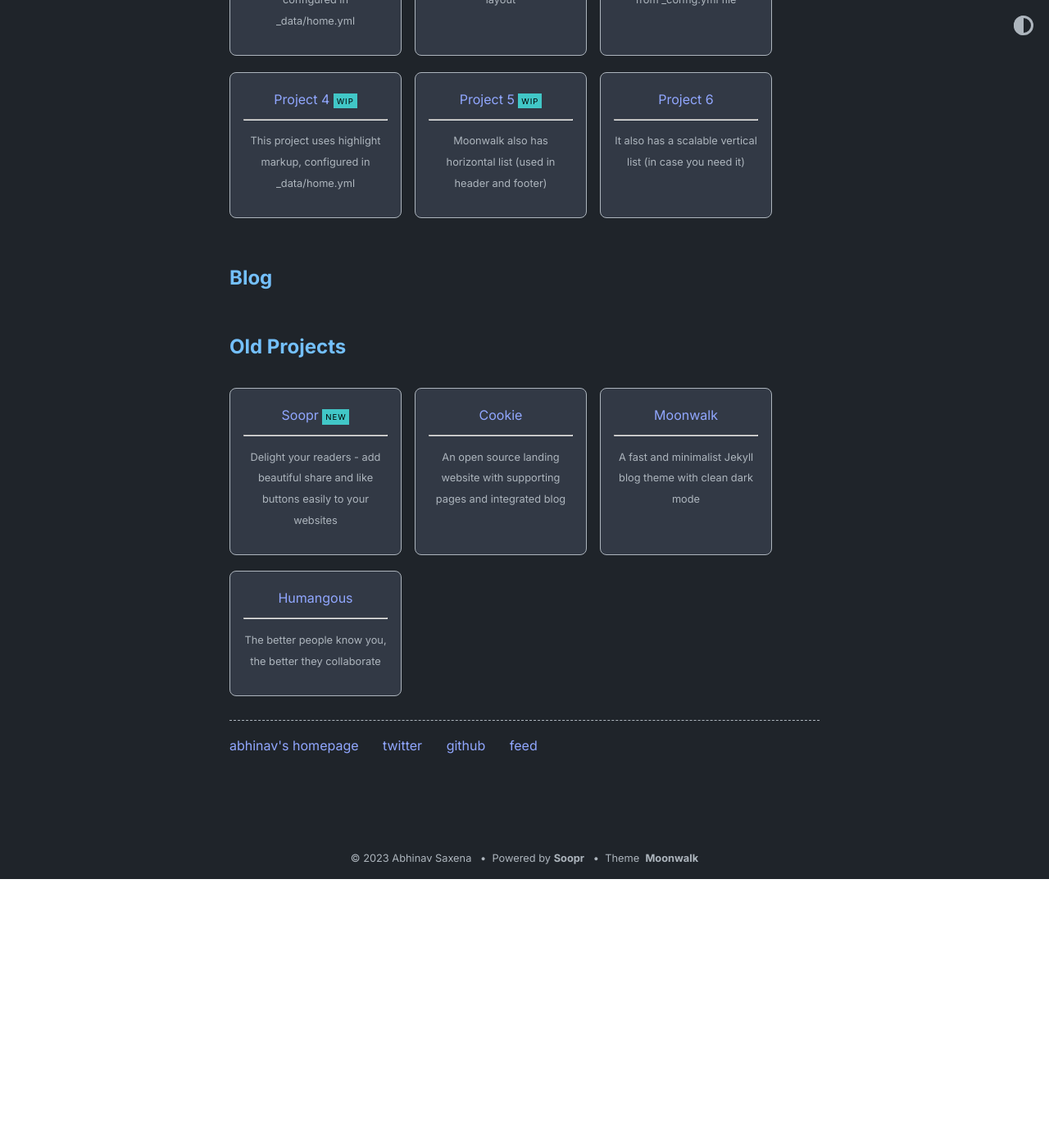
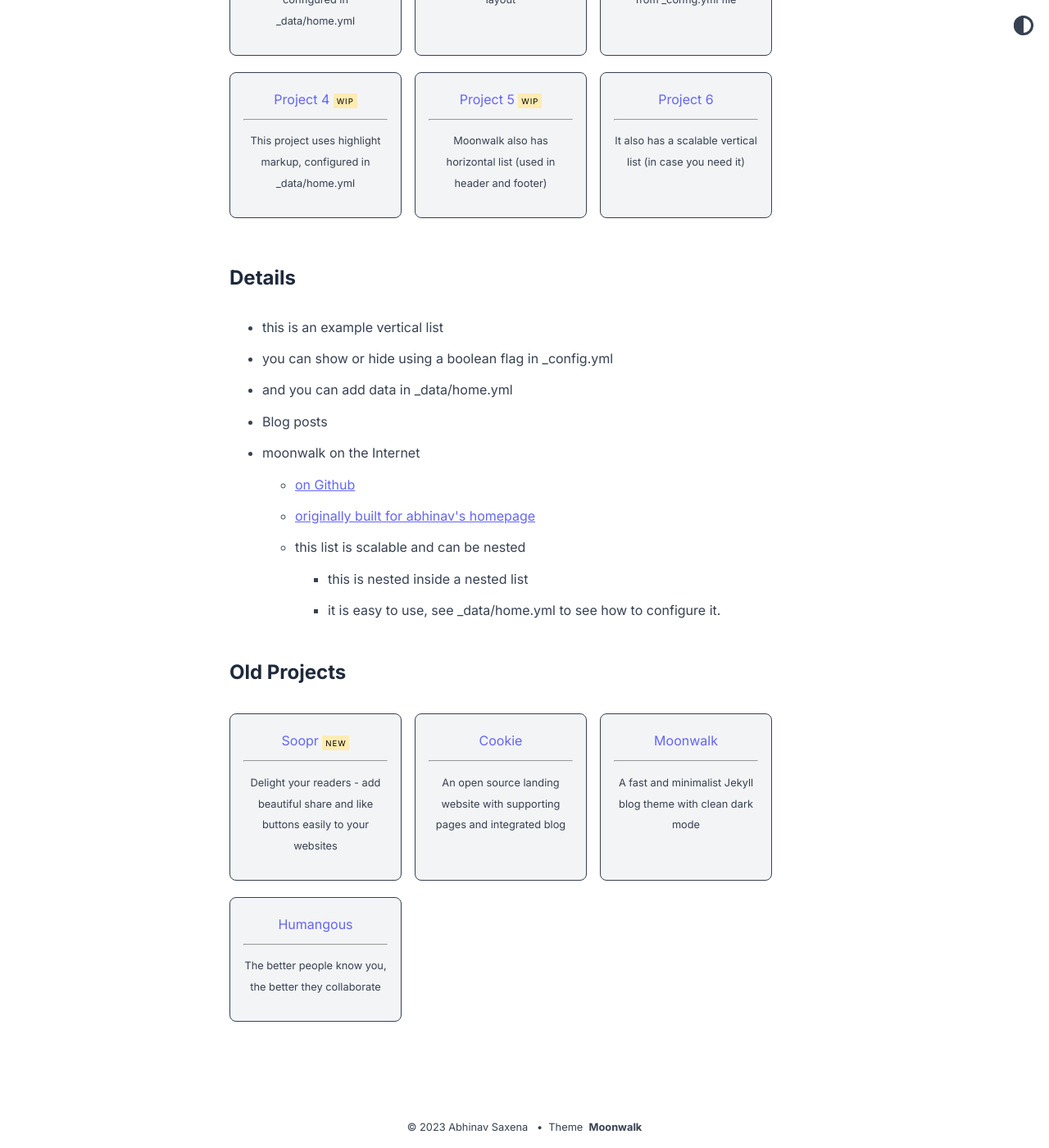
Before and after one commit to DawidFerchow/dawidferchow.github.io, a Jekyll site: the page built from index.md, in a window 1280 px wide and 1400 px high, scrolled down 549 px. Shown: the whole window at 82% size. Built offline with Jekyll 4.4.1, drawn with Linux system fonts in a browser that asks for light colours; before the commit the page ends 1621 px from its top, so only the background shows below that; part of the change alters nothing that is shown.

Commit message:
Change some config variables

```diff
--- a/_config.yml
+++ b/_config.yml
@@ -1,6 +1,6 @@
 title: Moonwalk
 author: Abhinav Saxena
-url: https://www.abhinavsaxena.com/moonwalk # root address of the site
+url: https://dawidferchow.github.io/ # root address of the site
 description: > # description of the site (multiple lines allowed)
   Moonwalk is a fast and elegant Jekyll theme with a clean dark mode. It comes with horizontal list (for navbar and footer), card list (for portfolio), and a generic vertical list. It is very easy to modify in case you want to build over it - please see _layouts/home.html to do that.
 
@@ -9,26 +9,26 @@ permalink: /:slug
 favicon: "./logo.png" # relative path to site's favicon
 
 twitter:
-    username: abhinav # update or delete this
+    # username: abhinav # update or delete this
     card: summary_large_image
 
 #theme: moonwalk # if you are using GitHub Pages, change it to remote_theme: abhinavs/moonwalk
 remote_theme: abhinavs/moonwalk
 
 theme_config:
-  appearance: "dark" # can be "light", "dark" or "auto"
+  appearance: "auto" # can be "light", "dark" or "auto"
   appearance_toggle: true # if appearance can be switched by user
   back_home_text: "home.." # customize text for homepage link in post layout
-  date_format: "%Y-%m-%d" # customize how date is formatted
+  date_format: "%d-%m-%Y" # customize how date is formatted
   show_description: true # show blog description
   show_navbar: true # show horizontal navbar
-  show_footer: true # show footer links in home page,add in _data/home.yml
+  show_footer: false # show footer links in home page,add in _data/home.yml
   show_copyright: true # show copyright notice in footer
   # following keys are using to create home layout
   show_projects: true # show projects as cards, add in _data/home.yml
-  show_blog: true # show blog posts added in _posts
+  show_blog: false # show blog posts added in _posts
   show_old_projects: true # show old projects as cards, add in _data/home.yml
-  show_misc_list: false # show generic vertical list for misc details, add _data/home.yml
+  show_misc_list: true # show generic vertical list for misc details, add _data/home.yml
   show_reading_time: true # show number of words and reading time in the blog posts
   show_tags: true # show tags in a blog posts
   # options for "home" page
@@ -38,13 +38,13 @@ theme_config:
     title_blog: Blog
     title_old_projects: Old Projects
 
-soopr:
-  publish_token: "" # sign up at https://www.soopr.co to get your publish token and personalize share and reaction options
+# soopr:
+  # publish_token: "" # sign up at https://www.soopr.co to get your publish token and personalize share and reaction options
 
 highlighter: rouge
 
 sass:
-  style: :compressed
+  style: compressed
 
 plugins:
   - jekyll-feed
```
